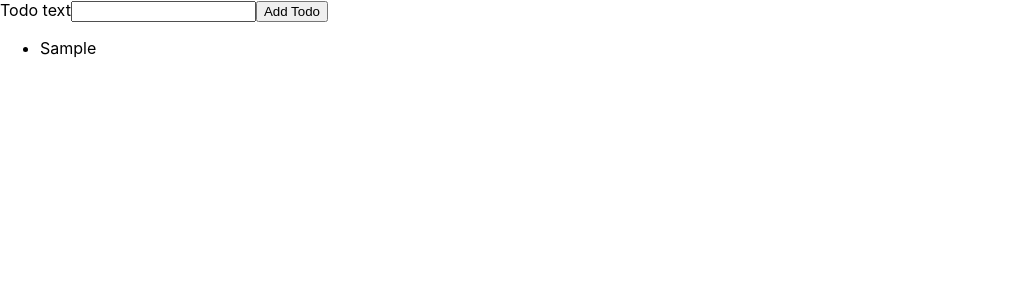
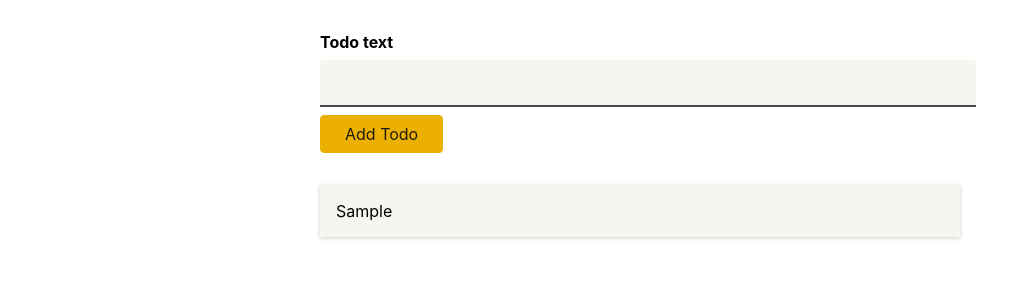
Before and after one commit to DDeForce/react-typescript, a React (Create React App) app: page / in a window 1280 px wide. Both pictures are taken after typing "Sample" into the empty fields and a click on the button "Add Todo". Shown: the top 300 px of the page, without its empty margins (0-1035 px from the left). Built offline with nearby package versions, Linux system fonts and the light colour scheme.

Commit message:
Added styling

```diff
--- /dev/null
+++ b/src/components/AddTodo.module.css
@@ -0,0 +1,41 @@
+.form {
+  width: 40rem;
+  margin: 2rem auto;
+}
+
+.form label {
+  display: block;
+  font-weight: bold;
+  margin-bottom: 0.5rem;
+}
+
+.form input {
+  display: block;
+  width: 100%;
+  font: inherit;
+  font-size: 1.5rem;
+  padding: 0.5rem;
+  border-radius: 4px;
+  background-color: #f7f5ef;
+  border: none;
+  border-bottom: 2px solid #494844;
+  border-bottom-right-radius: 0;
+  border-bottom-left-radius: 0;
+  margin-bottom: 0.5rem;
+}
+
+.form button {
+  font: inherit;
+  background-color: #ebb002;
+  border: 1px solid #ebb002;
+  color: #201d0f;
+  padding: 0.5rem 1.5rem;
+  border-radius: 4px;
+  cursor: pointer;
+}
+
+.form button:hover,
+.form button:active {
+  background-color: #ebc002;
+  border-color: #ebc002;
+}
--- a/src/components/AddTodo.tsx
+++ b/src/components/AddTodo.tsx
@@ -1,4 +1,6 @@
 import React, { useRef } from "react";
+
+import classes from "./AddTodo.module.css";
 
 const AddTodo: React.FC<{ onAddTodo: (text: string) => void }> = (props) => {
   const todoTextInputRef = useRef<HTMLInputElement>(null);
@@ -18,7 +20,7 @@
   };
 
   return (
-    <form onSubmit={submitHandler}>
+    <form onSubmit={submitHandler} className={classes.form}>
       <label htmlFor="text">Todo text</label>
       <input type="text" id="text" ref={todoTextInputRef} />
       <button>Add Todo</button>
--- /dev/null
+++ b/src/components/TodoItem.module.css
@@ -0,0 +1,6 @@
+.item {
+  margin: 1rem 0;
+  box-shadow: 0 1px 4px rgba(0, 0, 0, 0.2);
+  padding: 1rem;
+  background-color: #f7f5ef;
+}
--- a/src/components/TodoItem.tsx
+++ b/src/components/TodoItem.tsx
@@ -1,7 +1,9 @@
 import { FC } from "react";
 
+import classes from "./TodoItem.module.css";
+
 const TodoItem: FC<{ text: string }> = (props) => {
-  return <li>{props.text}</li>;
+  return <li className={classes.item}>{props.text}</li>;
 };
 
 export default TodoItem;
--- /dev/null
+++ b/src/components/Todos.module.css
@@ -0,0 +1,6 @@
+.todos {
+  list-style-type: none;
+  margin: 2rem auto;
+  padding: 0;
+  width: 40rem;
+}
--- a/src/components/Todos.tsx
+++ b/src/components/Todos.tsx
@@ -4,9 +4,11 @@
 
 import Todo from "../models/todo";
 
+import classes from "./Todos.module.css";
+
 const Todos: FC<{ items: Todo[] }> = (props) => {
   return (
-    <ul>
+    <ul className={classes.todos}>
       {props.items.map((item) => (
         <TodoItem key={item.id} text={item.text} />
       ))}
```
